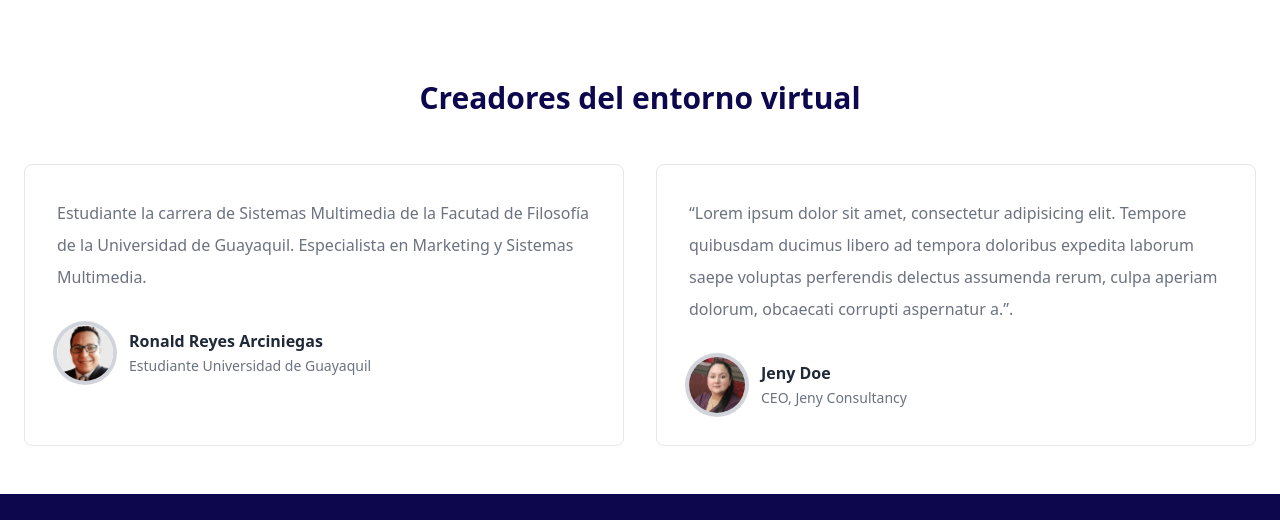
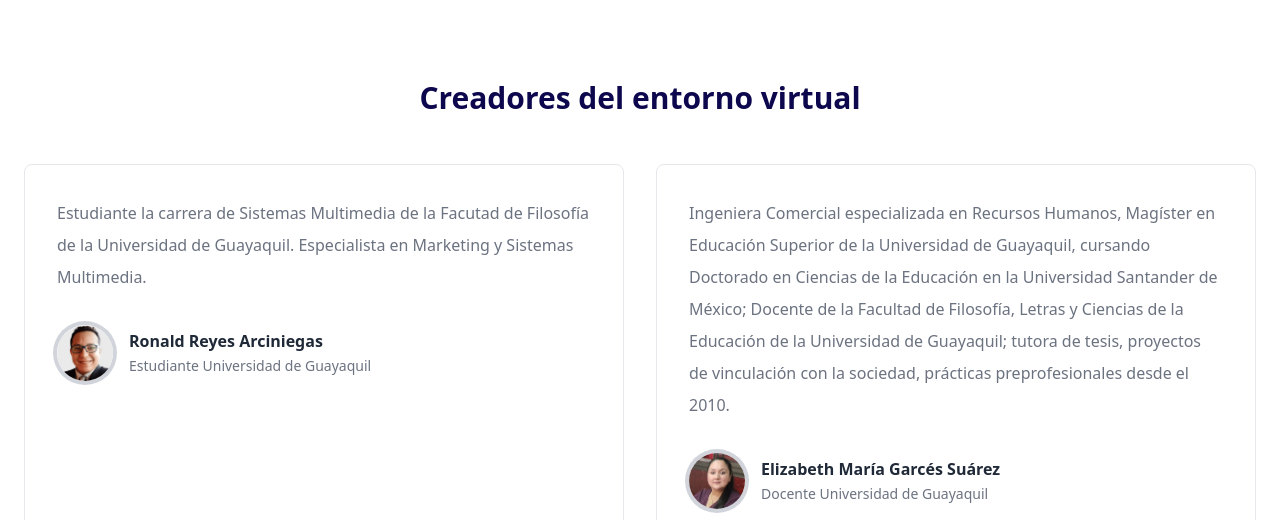
Before and after one commit to rreyesarciniegas22/ugtesting, a website: page src/index.html in a window 1280 px wide. Shown: the part 4379-4899 px from the top of the page. Drawn offline with Linux system fonts and the light colour scheme.

Commit message:
Cambio de nombre Master

```diff
--- a/src/index.html
+++ b/src/index.html
@@ -232,17 +232,15 @@
 
                     <div class="p-8 border rounded-lg dark:border-gray-700">
                         <p class="leading-loose text-gray-500 dark:text-gray-400">
-                            “Lorem ipsum dolor sit amet, consectetur adipisicing elit. Tempore quibusdam ducimus libero ad
-                            tempora doloribus expedita laborum saepe voluptas perferendis delectus assumenda rerum, culpa
-                            aperiam dolorum, obcaecati corrupti aspernatur a.”.
+                            Ingeniera Comercial especializada en Recursos Humanos, Magíster en Educación Superior de la Universidad de Guayaquil, cursando Doctorado en Ciencias de la Educación en la Universidad Santander de México; Docente de la Facultad de Filosofía, Letras y Ciencias de la Educación de la Universidad de Guayaquil; tutora de tesis, proyectos de vinculación con la sociedad, prácticas preprofesionales desde el 2010.
                         </p>
 
                         <div class="flex items-center mt-8 -mx-2">
                             <img class="object-cover mx-2 rounded-full w-14 h-14 ring-4 ring-gray-300 dark:ring-gray-700" src="./static/elizabth.png" alt="">
 
                             <div class="mx-2">
-                                <h1 class="font-semibold text-gray-800 dark:text-white">Jeny Doe</h1>
-                                <span class="text-sm text-gray-500">CEO, Jeny Consultancy</span>
+                                <h1 class="font-semibold text-gray-800 dark:text-white">Elizabeth María Garcés Suárez</h1>
+                                <span class="text-sm text-gray-500">Docente Universidad de Guayaquil</span>
                             </div>
                         </div>
                     </div>
```
